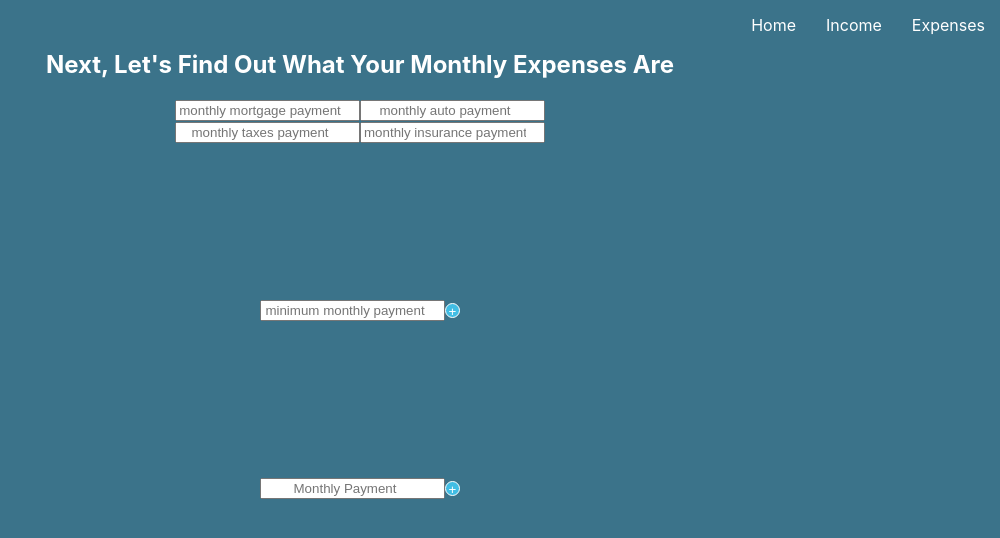
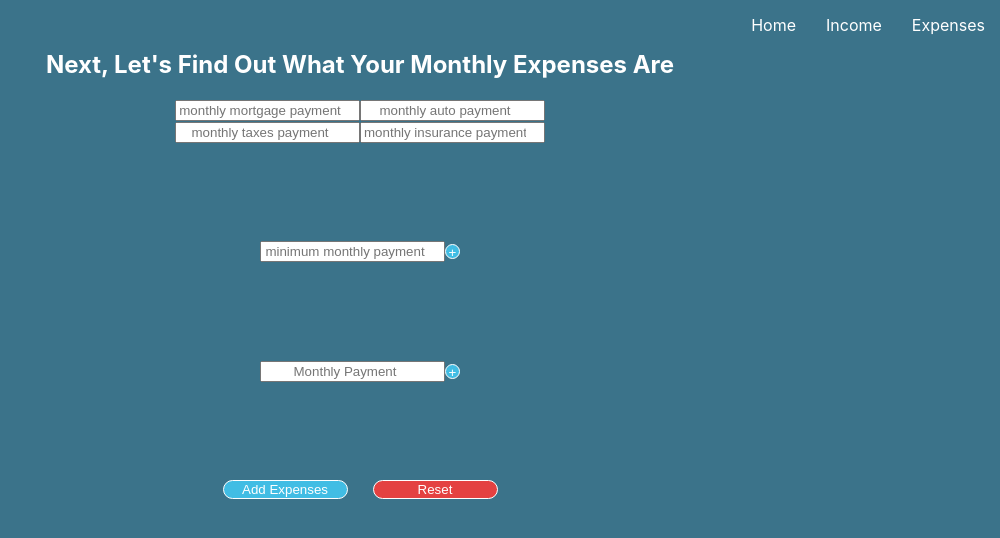
Before and after one commit to macrowell70/mortgage-calculator, a React (Create React App) app: page /expenses in a window 1280 px wide. Shown: the top 538 px of the page, without its empty margins (280-1280 px from the left). Built offline with nearby package versions, Linux system fonts and the light colour scheme.

Commit message:
adds submit and reset buttons to expenses form

```diff
--- a/src/Components/ExpensesCalculator.css
+++ b/src/Components/ExpensesCalculator.css
@@ -4,6 +4,7 @@
 .static-fields-contatiner{
     display: flex;
     flex-wrap: wrap;
+    width: 50%;
 }
 .dynamic-fields-container{
     display: flex;
--- a/src/Components/ExpensesCalculator.js
+++ b/src/Components/ExpensesCalculator.js
@@ -59,9 +59,13 @@ export default function ExpensesCalculator(props) {
         setFormValues({...formValues, other: formValues.other.concat(newOther)})
     }
 
-    useEffect(() => {
-        console.log(formValues)
-    }, [formValues])
+    const handleSubmit = evt => {
+        evt.preventDefault()
+    }
+
+    const handleReset = () => {
+        setFormValues(initialFormValues)
+    }
 
     return (
         <div id='Expenses-Calculator'>
@@ -69,7 +73,7 @@ export default function ExpensesCalculator(props) {
                 <h2>Next, Let's Find Out What Your Monthly Expenses Are</h2>
             </header>
             <div className='form-container'>
-                <form id='expenses-form' className='form'>
+                <form id='expenses-form' className='form' onSubmit={handleSubmit}>
                     <div id='expenses-fields-container' className='static-fields-container'>
                         {fields.map((field, i) => (
                             <input
@@ -111,6 +115,10 @@ export default function ExpensesCalculator(props) {
                         ))}
                         <button type='button' className='add-button' onClick={addOther}>+</button>
                     </div>
+                    <div className='button-container'>
+                        <button className='submit' type='submit'>Add Expenses</button>
+                        <button className='reset' type='reset' onClick={handleReset}>Reset</button>
+                    </div>
 
                 </form>
             </div>
```
